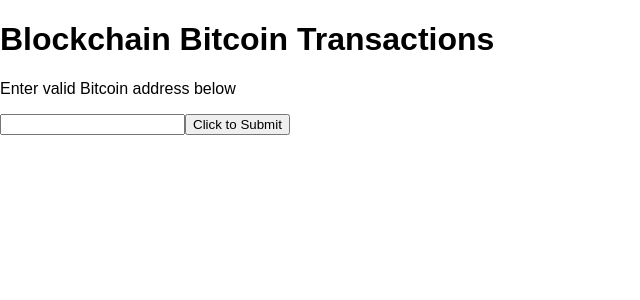
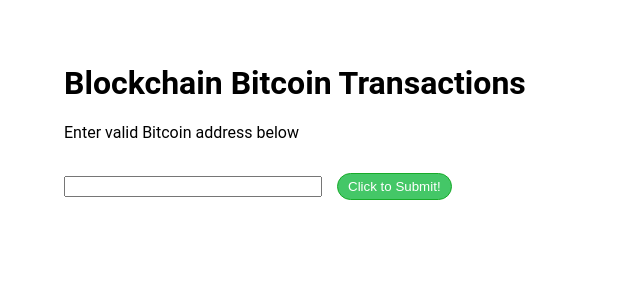
Before and after one commit to puan0601/blockchain_api, a React (Create React App) app: page / in a window 1280 px wide. Shown: the top 300 px of the page, without its empty margins (0-640 px from the left). Built offline with nearby package versions, Linux system fonts and the light colour scheme.

Commit message:
adds CSS for app and index. basic styling

```diff
--- a/src/components/Transaction.js
+++ b/src/components/Transaction.js
@@ -2,7 +2,11 @@
 
 const Transaction = (props) => {
     return (
-        <li><strong>Hash:</strong> {props.hash} <strong>Total:</strong> {props.total} <strong>Fee:</strong> {props.fee}</li>
+        <li><strong>Hash:</strong> {props.hash}
+            <p><strong>Total:</strong> {props.total} </p>
+            <p><strong>Fee:</strong> {props.fee}</p>
+            <hr />
+        </li>
     );
 };
 
--- a/src/components/TransactionList.js
+++ b/src/components/TransactionList.js
@@ -8,7 +8,10 @@
     });
 
     return (
-        <ul>{transItems}</ul>
+        <div>
+            <p>Recent Transactions (last 50)</p>
+            <ul>{transItems}</ul>
+        </div>
     );
 };
 
--- /dev/null
+++ b/src/containers/App.css
@@ -0,0 +1,16 @@
+input {
+    width: 250px;
+}
+
+button {
+    margin: 15px;
+    padding: 5px 10px;
+    background-color: #44c767;
+    color: #ffffff;
+    border-radius: 30px;
+    border:1px solid #18ab29;
+}
+
+button:hover {
+    background-color: #5cbf2a;
+}
--- a/src/containers/App.js
+++ b/src/containers/App.js
@@ -1,6 +1,6 @@
 import React, { Component } from 'react';
+import './App.css';
 
-// import './App.css';
 import TransactionList from '../components/TransactionList';
 
 class App extends Component {
@@ -23,11 +23,8 @@
     const URL = `${baseURL}${addr}&cors=true`; //enabling cors allows it to work
 
     fetch(URL)
-    .then(resp => resp.json())
-    .then(data => {
-        // console.log(data);
-        // console.log(data.txs);
-
+      .then(resp => resp.json())
+      .then(data => {
         this.setState({
           address: this.element.value,
           balance: data.wallet.final_balance,
@@ -35,11 +32,10 @@
           received: data.wallet.total_received,
           txs: data.txs
         });
-    });
+      });
 
     const webSocketUrl = 'wss://ws.blockchain.info/inv';
-    const ws = new WebSocket(webSocketUrl);
-    console.log(ws);
+    const ws = new WebSocket(webSocketUrl); //opens websocket connection to blockchain
     const msg = {
       "op" : "addr_sub",
       "addr" : this.element.value
@@ -48,26 +44,21 @@
     ws.onopen = (event) => {
       ws.send(JSON.stringify(msg)); //subscribes to address
 
-      ws.send(JSON.stringify({"op":"ping_tx"})); //returns latest transaction
+      ws.send(JSON.stringify({"op":"ping_tx"})); //returns latest transaction for testing
     };
 
-    ws.onmessage = (event) => {
+    ws.onmessage = (event) => { //handles a new transaction message
       const resp = JSON.parse(event.data);
 
       const transaction = {
         hash: resp.x.hash,
         result: resp.x.out[0]["value"],
-        fee: 0
+        fee: undefined //not implemented yet
       };
 
-      this.setState({
+      this.setState({ //adds the most recent transaction received to the front of txs array
         txs: [transaction].concat(this.state.txs)
       });
-
-      console.log(`ws.onmessage response: ${resp}`);
-      console.log(`typeof resp: ${typeof resp}`);
-      console.log(`data.x.hash: ${resp.x.hash}`);
-      console.log(`transaction: ${JSON.stringify(transaction)}`);
     };
 
   }
@@ -85,11 +76,11 @@
           <label htmlFor="bitcoin-address">
             <input type="text" name="bitcoin-address" ref={(el) => this.element = el} />{/* to instantiate the ref on the element*/}
           </label>
-          <input type="submit" value="Click to Submit" />
-        </form>
-          {(this.state.txs) && <p>Total Balance: {this.state.balance}</p>}
-          {(this.state.txs) && <p>Total Received: {this.state.received}</p>}
-          {(this.state.txs) && <p>Total Sent: {this.state.sent}</p>}
+          <button type="submit">Click to Submit!</button>
+        </form>                {/* conditionally renders address info after API resolves */}
+          {(this.state.txs) && <p><strong>Total Balance:</strong> {this.state.balance}</p>}
+          {(this.state.txs) && <p><strong>Total Received:</strong> {this.state.received}</p>}
+          {(this.state.txs) && <p><strong>Total Sent:</strong> {this.state.sent}</p>}
           {(this.state.txs) && <TransactionList trans={this.state.txs} />}
       </div>
     );
--- a/src/index.css
+++ b/src/index.css
@@ -1,5 +1,6 @@
 body {
-  margin: 0;
-  padding: 0;
-  font-family: sans-serif;
+  margin: 5%;
+  font-family: 'Roboto';
 }
+
+@import url('https://fonts.googleapis.com/css?family=Roboto');
```
Also changed, not shown: 1 other file (tests, documents, lock files or other folders).
